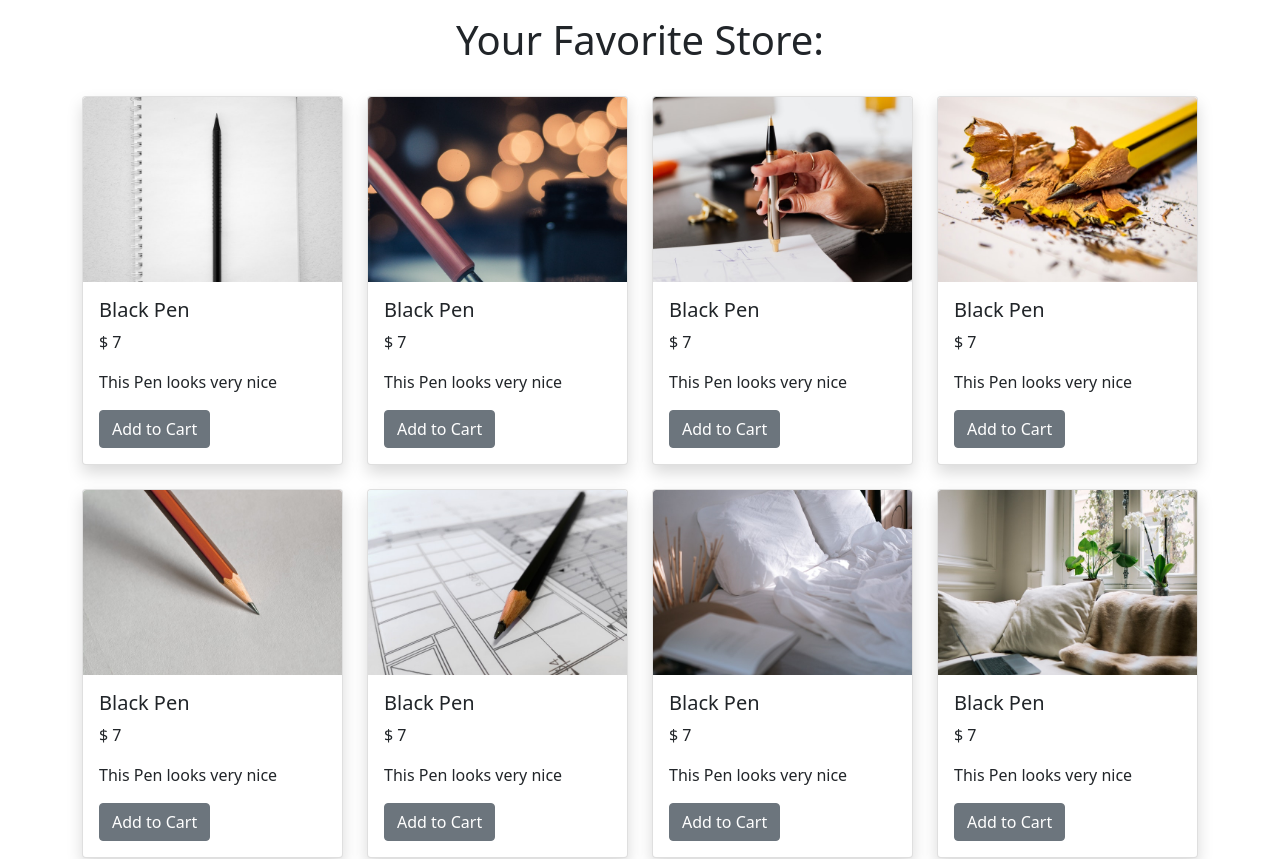
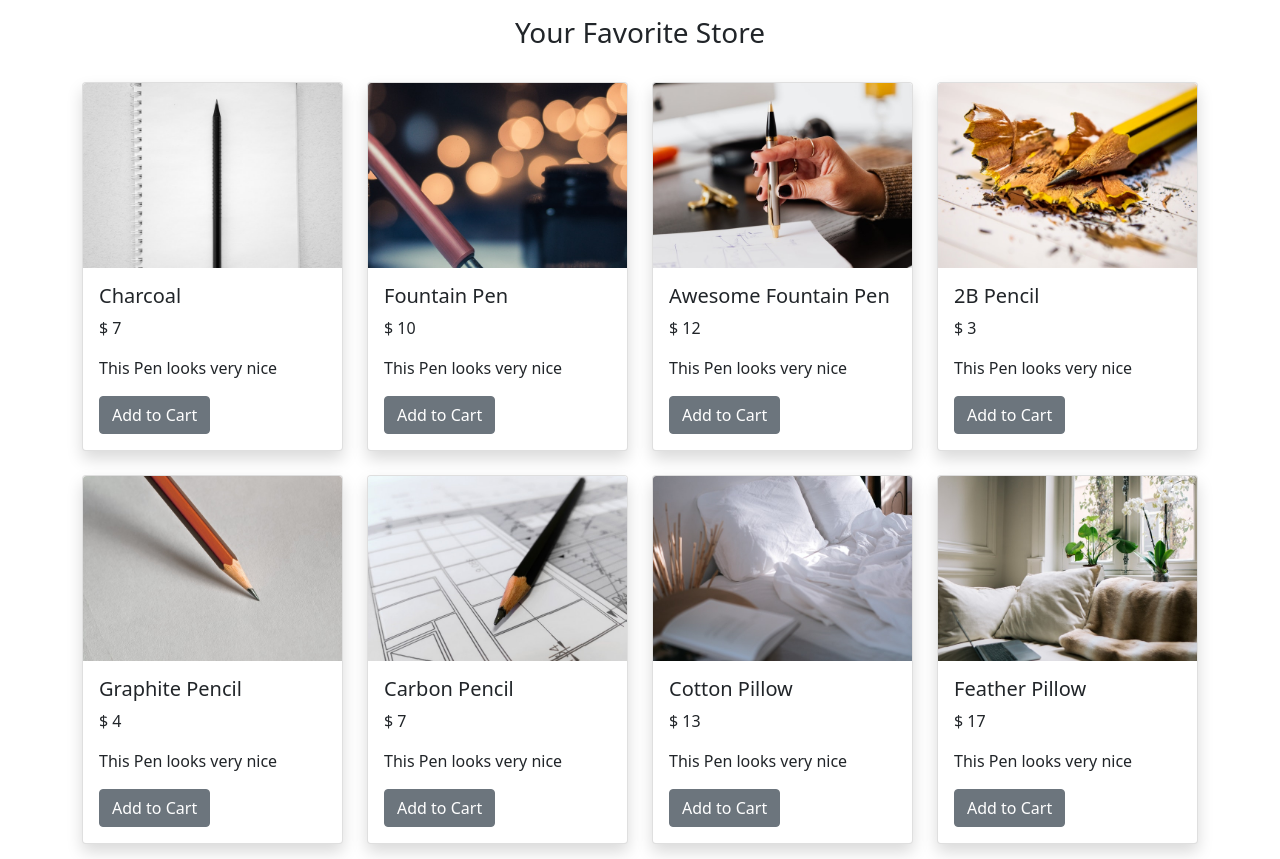
Before and after one commit to asifhaiat/react-lucky-one-assignment-8, a React (Create React App) app: page / in a window 1280 px wide. Shown: the top 859 px of the page. Built offline with nearby package versions, Linux system fonts and the light colour scheme.

Commit message:
complete home component

```diff
--- a/src/Components/Cart/Cart.js
+++ b/src/Components/Cart/Cart.js
@@ -9,9 +9,9 @@ const Cart = () => {
         totalItems,
         updateItemQuantity,
         removeItem,
-        emptyCart
+        cartTotal,
     } = useCart();
-    if(isEmpty) return <h1 className='text-center'>Your Cart is Empty</h1>
+    if(isEmpty) return <h3 className='text-center'>Your Cart is Empty</h3>
     return (
         <section className='py-4 container'>
             <div className='row justify-content-center'>
@@ -21,18 +21,30 @@ const Cart = () => {
                         <tbody>
                         {items.map((item,index) => {
                             return (
-                            <tr key={index}>
+                            <tr key={index} >
                                 <td>
                                     <img src={item.img} alt="" style={{height: '6rem'}} />
                                 </td>
                                 <td>{item.title}</td>
                                 <td>{item.price}</td>
                                 <td>Quantity: ({item.quantity})</td>
+                                <td>
+                                    <button className='btn btn-info ms-2' onClick={() => updateItemQuantity(item.id, item.quantity - 1)}>Choose One for Me</button>
+                                    <button className='btn btn-info  ms-2' onClick={() => updateItemQuantity(item.id, item.quantity + 1)}>Choose Again!</button>
+                                    <button className='btn btn-warning ms-2' onClick={() => removeItem(item.id)}>Remove Item</button>
+                                </td>
                             </tr>)
                         })}
                         </tbody>
                     </table>
                 </div>
+                <div className='col-auto ms-auto'>
+                    <h2>Total Price: $ {cartTotal}</h2>
+                </div>
+                {/* <div className='col-auto'>
+                    <button className='btn btn-warning' onClick={() => emptyCart()}>Clear Cart</button>
+                    <button className='btn btn-success m-2' onClick={() => emptyCart()}>Buy Now</button>
+                </div> */}
             </div>
         </section>
     );
--- a/src/Components/Home.js
+++ b/src/Components/Home.js
@@ -1,17 +1,12 @@
-import React, { useEffect, useState } from 'react';
+
 import ItemsCard from './ItemsCard/ItemsCard';
 import data from './../data';
 
 const Home = () => {
-    // const [store, setStore] = useState([]);
-    // useEffect = () => {
-    //     fetch('data.js')
-    //     .then(res => res.json())
-    //     .then(data => console.log(data));
-    // }
+
     return (
         <div>
-            <h1 className='text-center mt-3'>Your Favorite Store:</h1>
+            <h3 className='text-center mt-3'>Your Favorite Store</h3>
             <section className='py-4 container'>
                 <div className='row justify-content-center'>
                     {data.productData.map((item, index) => {
--- a/src/data.js
+++ b/src/data.js
@@ -15,85 +15,85 @@ const data = {
         {
             id: 1,
             img: img1,
-            title: 'Black Pen',
+            title: 'Charcoal',
             price: 7,
             desc: 'This Pen looks very nice'
         },
         {
             id: 2,
             img: img2,
-            title: 'Black Pen',
-            price: 7,
+            title: 'Fountain Pen',
+            price: 10,
             desc: 'This Pen looks very nice'
         },
         {
             id: 3,
             img: img3,
-            title: 'Black Pen',
-            price: 7,
+            title: 'Awesome Fountain Pen',
+            price: 12,
             desc: 'This Pen looks very nice'
         },
         {
             id: 4,
             img: img4,
-            title: 'Black Pen',
-            price: 7,
+            title: '2B Pencil',
+            price: 3,
             desc: 'This Pen looks very nice'
         },
         {
             id: 6,
             img: img6,
-            title: 'Black Pen',
-            price: 7,
+            title: 'Graphite Pencil',
+            price: 4,
             desc: 'This Pen looks very nice'
         },
         {
             id: 7,
             img: img7,
-            title: 'Black Pen',
+            title: 'Carbon Pencil',
             price: 7,
             desc: 'This Pen looks very nice'
         },
         {
             id: 8,
             img: img8,
-            title: 'Black Pen',
-            price: 7,
+            title: 'Cotton Pillow',
+            price: 13,
             desc: 'This Pen looks very nice'
         },
         {
             id: 9,
             img: img9,
-            title: 'Black Pen',
-            price: 7,
+            title: 'Feather Pillow',
+            price: 17,
             desc: 'This Pen looks very nice'
         },
         {
             id: 10,
             img: img10,
-            title: 'Black Pen',
-            price: 7,
+            title: 'Solid graphite pencils',
+            price: 9,
             desc: 'This Pen looks very nice'
         },
         {
             id: 11,
             img: img11,
-            title: 'Black Pen',
-            price: 7,
+            title: 'Latex Pillow',
+            price: 11,
             desc: 'This Pen looks very nice'
         },
         {
             id: 12,
             img: img12,
-            title: 'Black Pen',
-            price: 7,
+            title: 'Cartridge Fountain Pen',
+            price: 9,
             desc: 'This Pen looks very nice'
         },
         {
             id: 13,
             img: img13,
-            title: 'Black Pen',
-            price: 7,
+            title: 'Down Pillow',
+            price: 12,
             desc: 'This Pen looks very nice'
         }
     ],
```
